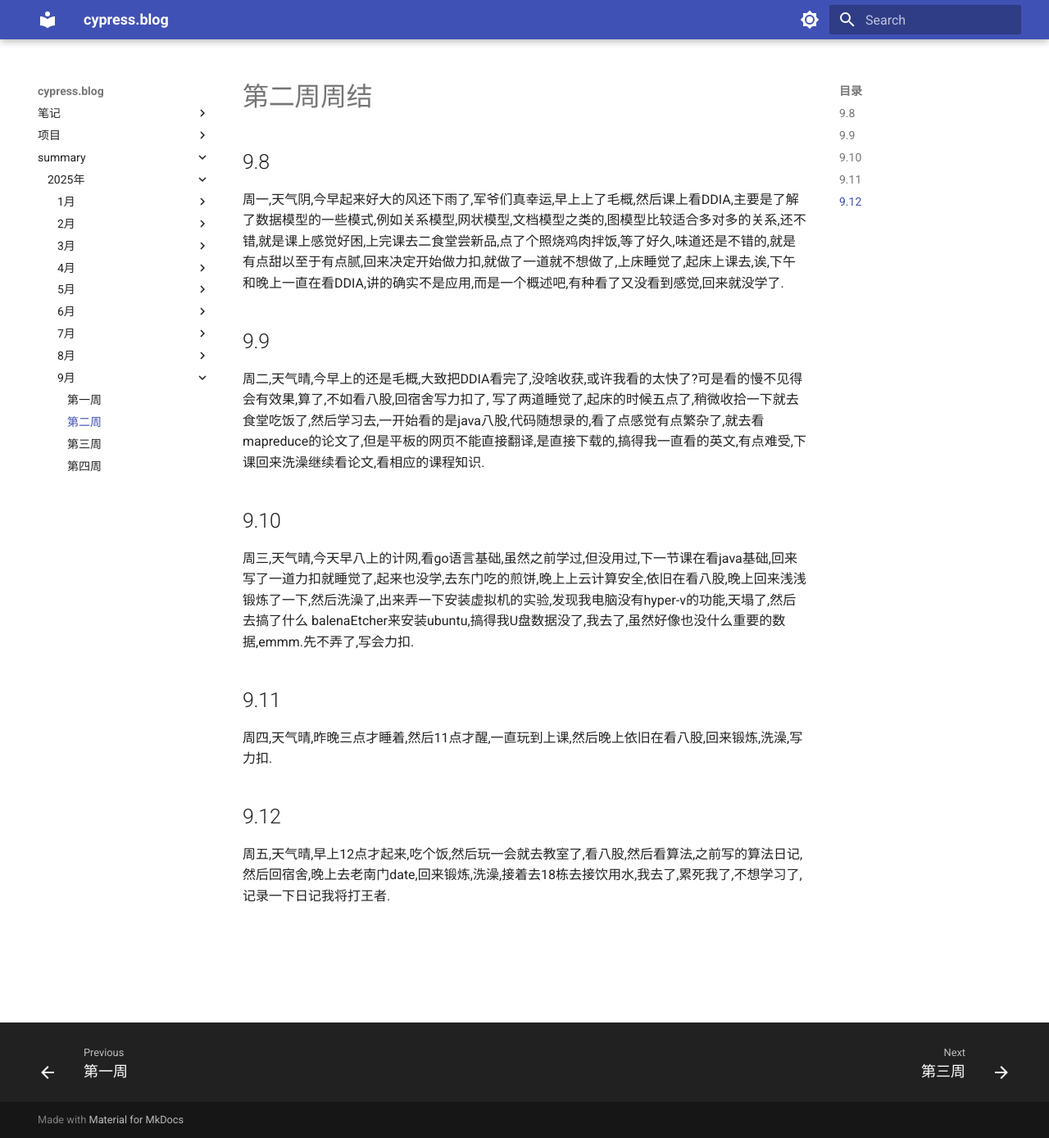
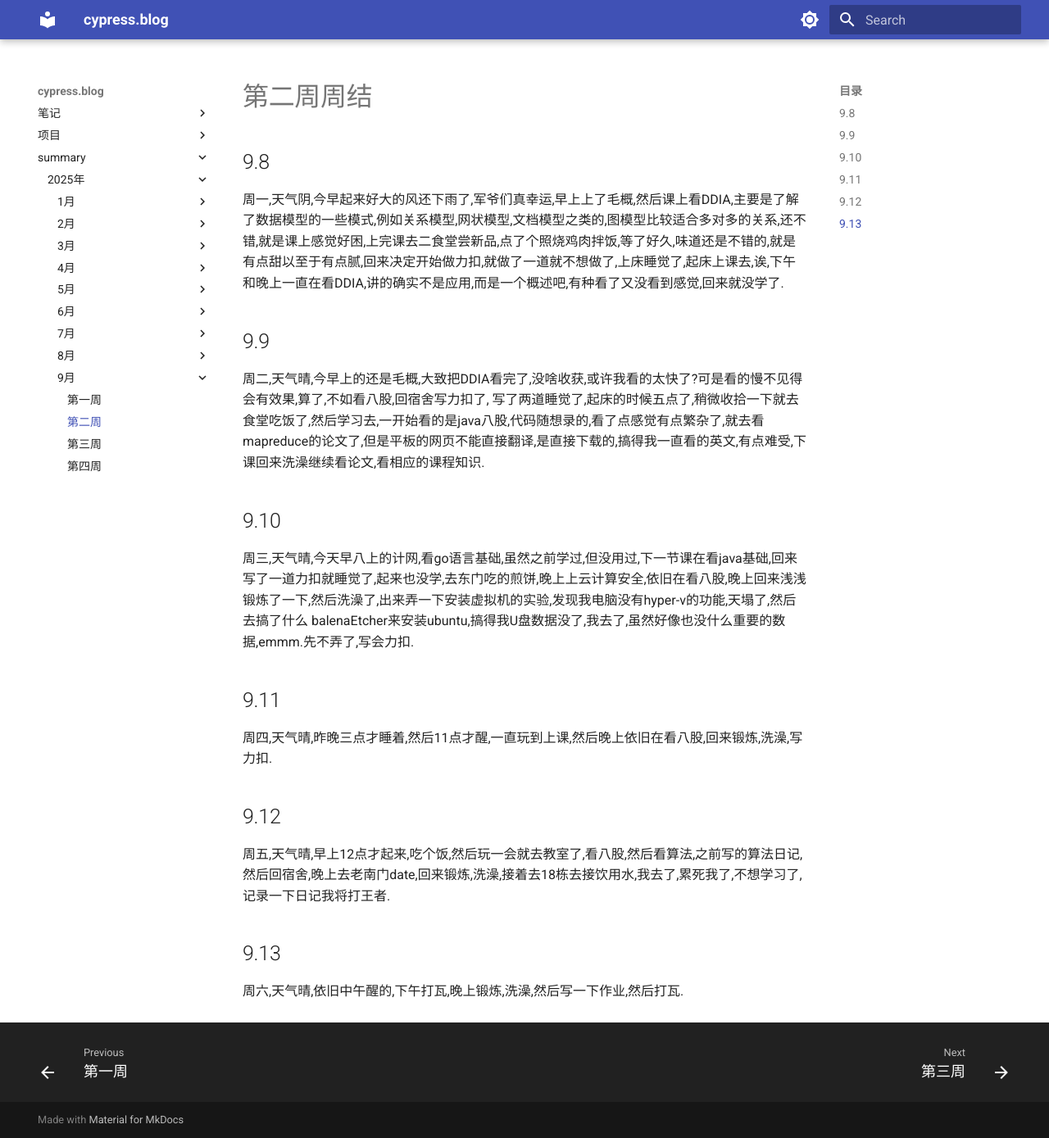
Before and after one commit to cyprer/blog0, an MkDocs documentation site: the page built from docs/summary/25year/9month/2week.md, in a window 1280 px wide and 1389 px high. Shown: the whole window at 82% size. Built offline with MkDocs 1.6.1 and Material for MkDocs 9.7.7, drawn with Linux system fonts in a browser that asks for light colours.

Commit message:
docs: 更新25年9月第2周总结文档
添加9月13日的日记内容

```diff
--- a/docs/summary/25year/9month/2week.md
+++ b/docs/summary/25year/9month/2week.md
@@ -10,3 +10,5 @@
   周四,天气晴,昨晚三点才睡着,然后11点才醒,一直玩到上课,然后晚上依旧在看八股,回来锻炼,洗澡,写力扣.
 ## 9.12
   周五,天气晴,早上12点才起来,吃个饭,然后玩一会就去教室了,看八股,然后看算法,之前写的算法日记,然后回宿舍,晚上去老南门date,回来锻炼,洗澡,接着去18栋去接饮用水,我去了,累死我了,不想学习了,记录一下日记我将打王者.
+## 9.13
+  周六,天气晴,依旧中午醒的,下午打瓦,晚上锻炼,洗澡,然后写一下作业,然后打瓦.
```
